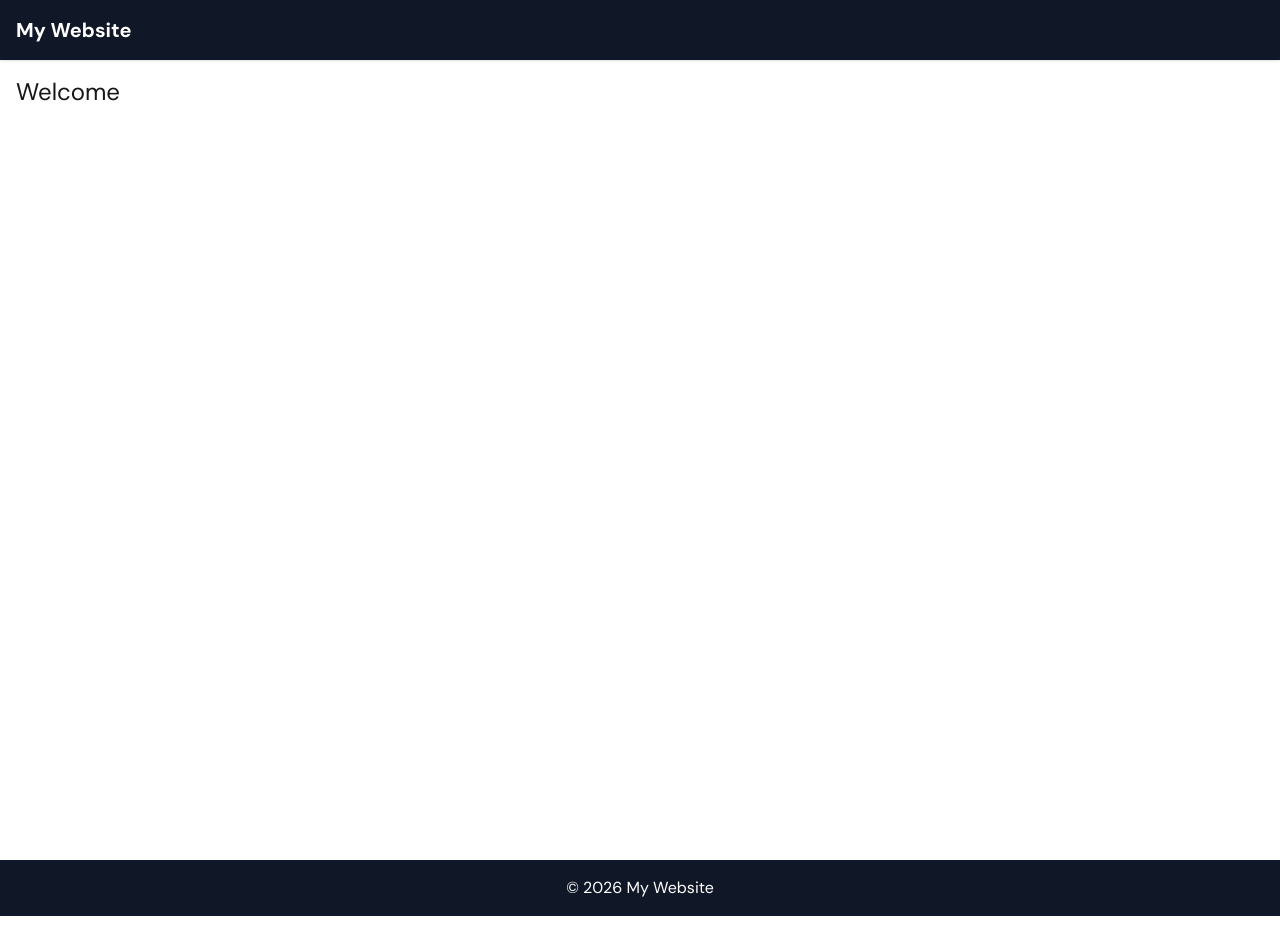
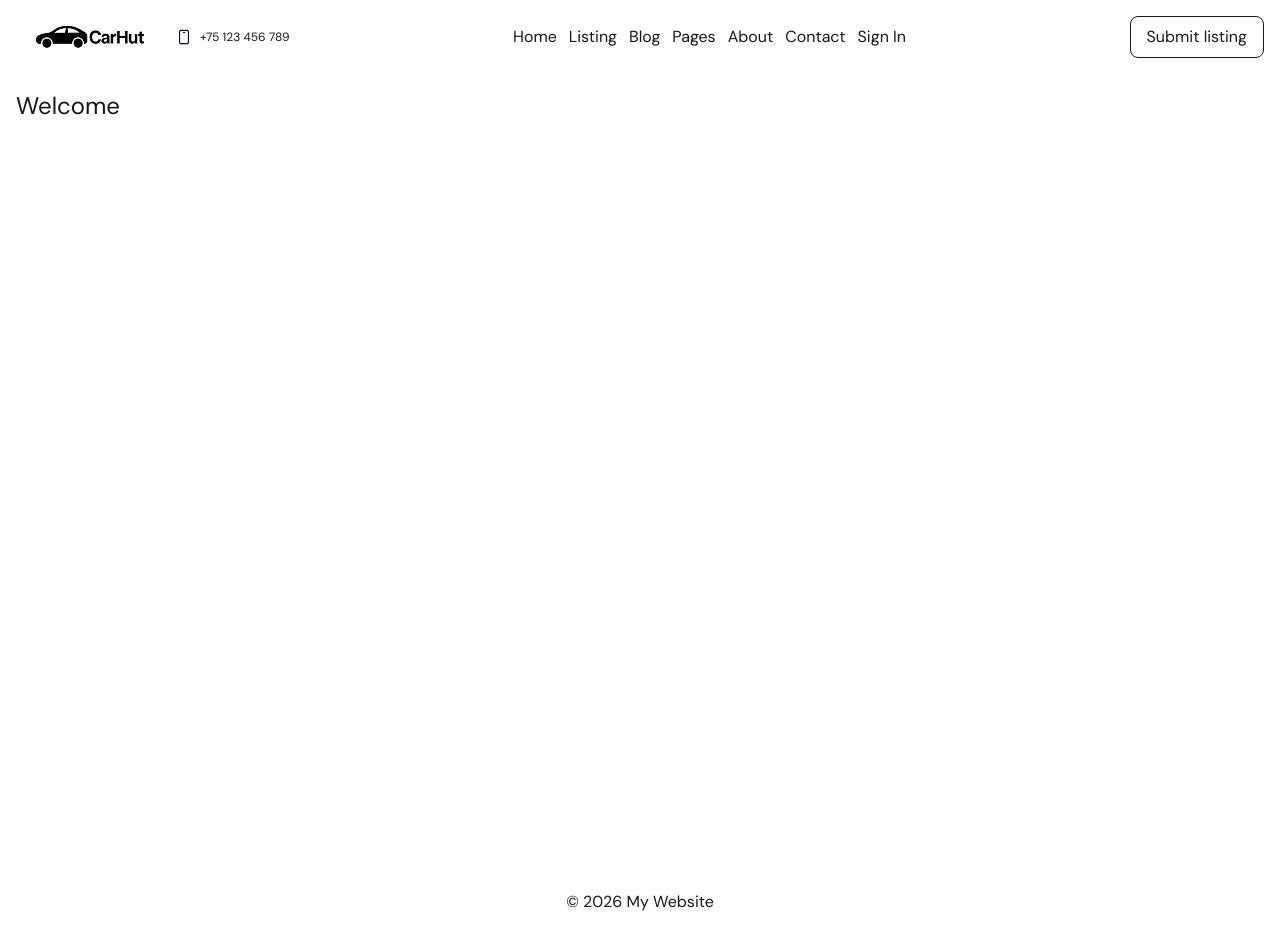
Before and after one commit to nav-commits/Car-Marketplace, a Next.js app: page / in a window 1280 px wide. Built offline with nearby package versions, Linux system fonts and the light colour scheme.

Commit message:
added the navbar and overall layout of the header section

```diff
--- /dev/null
+++ b/app/components/Button.tsx
@@ -0,0 +1,20 @@
+import React from "react";
+
+interface ButtonProps {
+  title: string;
+  bgClass?: string;
+  icon?: React.ReactNode;
+}
+
+const Button: React.FC<ButtonProps> = ({ title, bgClass, icon }) => {
+  return (
+    <button
+      className={`flex items-center gap-2 border px-4 py-2 rounded-lg cursor-pointer ${bgClass}`}
+    >
+      {icon && <span className="flex items-center">{icon}</span>}
+      {title}
+    </button>
+  );
+};
+
+export default Button;
--- a/app/components/Footer.tsx
+++ b/app/components/Footer.tsx
@@ -1,7 +1,7 @@
 
 export default function Footer() {
     return (
-      <footer className="bg-gray-900 text-white p-4 mt-auto">
+      <footer className="p-4 mt-auto">
         <p className="text-center">&copy; 2026 My Website</p>
       </footer>
     );
--- a/app/components/Header.tsx
+++ b/app/components/Header.tsx
@@ -1,8 +1,77 @@
-// components/Header.tsx
+import Image from "next/image";
+import Button from "./Button";
+import Link from "next/link";
 export default function Header() {
-    return (
-      <header className="bg-gray-900 text-white p-4 shadow">
-        <h1 className="text-xl font-bold">My Website</h1>
-      </header>
-    );
+  interface NavLink {
+    name: string;
+    href: string;
+    icon?: React.ReactNode;
+    subMenu?: { name: string; href: string }[];
   }
+  const navLinks: NavLink[] = [
+    {
+      name: "Home",
+      href: "#",
+      subMenu: [
+        { name: "Home 1", href: "#" },
+        { name: "Home 2", href: "#" },
+      ],
+    },
+    {
+      name: "Listing",
+      href: "#",
+      subMenu: [
+        { name: "Listing Grid", href: "#" },
+        { name: "Listing List", href: "#" },
+      ],
+    },
+    {
+      name: "Blog",
+      href: "#",
+      subMenu: [
+        { name: "Blog Grid", href: "#" },
+        { name: "Blog List", href: "#" },
+      ],
+    },
+    {
+      name: "Pages",
+      href: "#",
+      subMenu: [
+        { name: "Page 1", href: "#" },
+        { name: "Page 2", href: "#" },
+      ],
+    },
+    { name: "About", href: "#" },
+    { name: "Contact", href: "#" },
+    { name: "Sign In", href: "#", icon: null },
+  ];
+
+  return (
+    <header className="p-4 ml-5">
+      <div className="flex items-center gap-4 justify-between">
+        <div className="flex gap-8">
+          <Image
+            src={"/Images/logo black.png"}
+            alt="car-logo"
+            width={108}
+            height={34}
+          />
+          <div className="flex items-center gap-2">
+            <img src="/Icons/SVG.svg" alt="phone-icon" className="w-4 h-4" />
+            <p className="text-xs">+75 123 456 789</p>
+          </div>
+        </div>
+        <div className="flex items-center gap-3 justify-center ">
+          {navLinks.map((link) => (
+            <Link key={link.name} href={link.href}>
+              {link.name}
+            </Link>
+          ))}
+        </div>
+        <div>
+          <Button title="Submit listing" />
+        </div>
+      </div>
+    </header>
+  );
+}
--- a/app/layout.tsx
+++ b/app/layout.tsx
@@ -12,7 +12,7 @@ const dmSans = DM_Sans({
 });
 
 export const metadata: Metadata = {
-  title: "Create Next App",
+  title: "Car Marketplace",
   description: "Generated by create next app",
 };
 
```
Also changed, not shown: app/components/NavBar.tsx (added), public/Icons/SVG.svg (added), public/Images/logo black.png (added).
